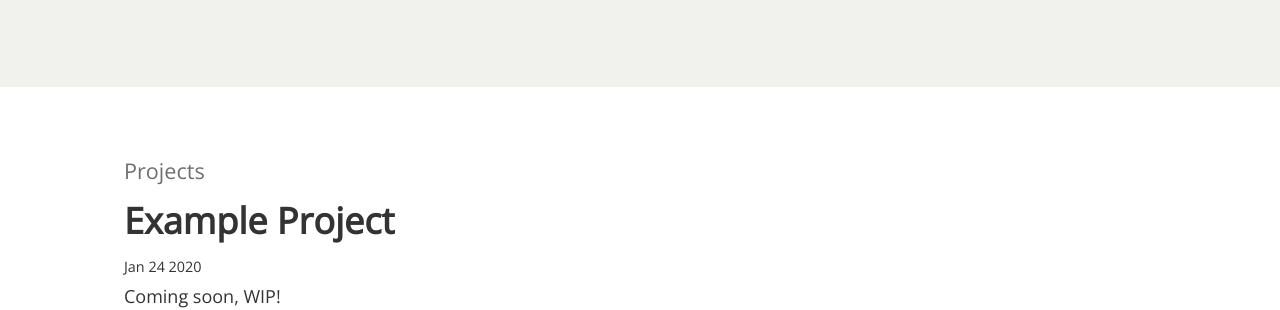
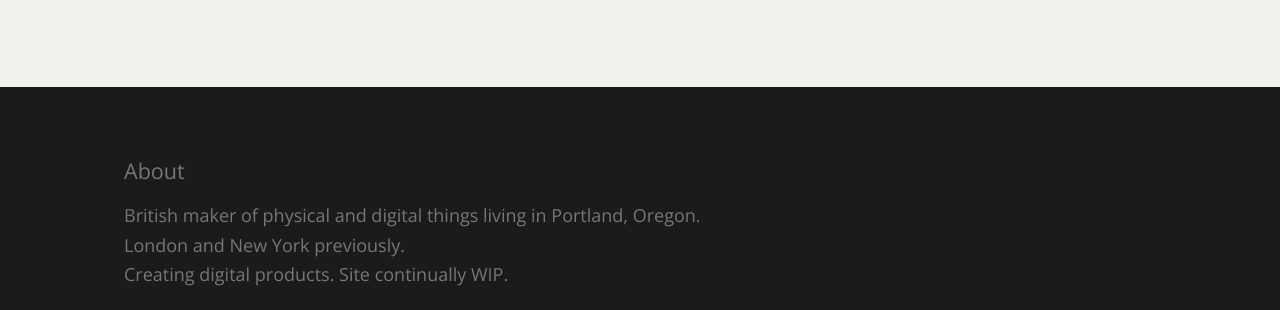
Before and after one commit to roowilliams/roowilliams.com, a Gatsby site: page / in a window 1280 px wide. Shown: the part 1134-1444 px from the top of the page. Built offline with nearby package versions, Linux system fonts and the light colour scheme; Gatsby itself is replaced by a stand-in of ours.

Commit message:
fix footer and conditionally display post sections only if they exist

```diff
--- a/src/pages/index.js
+++ b/src/pages/index.js
@@ -40,28 +40,35 @@ const IndexPage = ({
 }) => {
   const blogPosts = getPosts(edges, "blog")
   const projects = getPosts(edges, "project")
+  console.log('project', projects)
 
   return (
     <Layout>
       <SEO title="Home" />
+      {!!blogPosts.length &&
         <Section style={{ backgroundColor: `rgb(241, 241, 237)` }}>
           <SectionHeader>Recent Blog Posts</SectionHeader>
           {blogPosts}
         </Section>
-      <Section>
+      }
+      {
+        !!projects.length && <Section>
           <SectionHeader>Projects</SectionHeader>
           {projects}
         </Section>
+      }
 
-      <Section withColor={`rgb(26, 27, 29)`}>
+      <Section style={{ backgroundColor: "rgb(26, 27, 29)" }}>
         <SectionHeader style={{ color: "rgba(255,255,255,0.4)" }}>
           About
         </SectionHeader>
         <p style={{ color: "rgba(255,255,255,0.4)" }}>
           British maker of physical and digital things living in Portland,
-          Oregon. London and New York previously.
+          Oregon.
           <br />
-          On a mission to reconnect humans with nature. Working on this site rn.
+          London and New York previously.
+          <br />
+          Creating digital products. Site continually WIP.
         </p>
         <SocialIcon
           url="https://instagram.com/roowilliams"
--- a/src/projects/example-project.md
+++ b/src/projects/example-project.md
@@ -2,7 +2,7 @@
 path: "/project/example-project"
 date: "2020-01-24"
 title: "Example Project"
-publish: true
+publish: false
 ---
 
 Coming soon, WIP!
```
Lines whose indentation alone changed are shown as unchanged.
